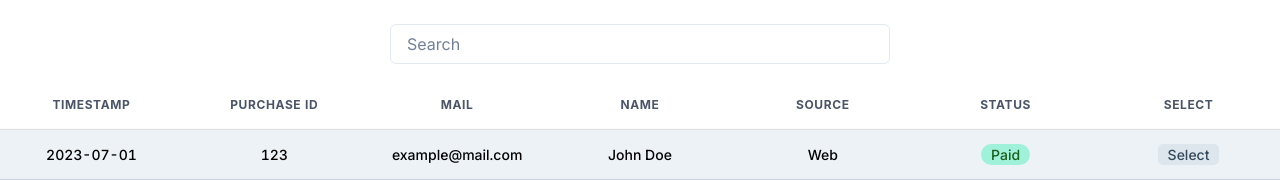
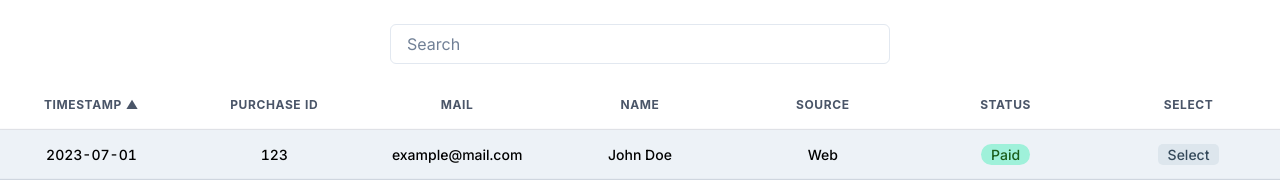
Before and after one commit to raj00anand/table, a Next.js app: page / in a window 1280 px wide. Both pictures are taken after a click on the element "TIMESTAMP". Shown: the top 180 px of the page. Built offline with nearby package versions, Linux system fonts and the light colour scheme.

Commit message:
added sorting funtionality

```diff
--- a/src/app/DataTable.tsx
+++ b/src/app/DataTable.tsx
@@ -12,12 +12,17 @@ type DataTableProps = {
 const DataTable: React.FC<DataTableProps> = ({ headers, rows, pagination }) => {
     const [searchValue, setSearchValue] = useState('');
     const [currentPage, setCurrentPage] = useState(1);
+    const [sortConfig, setSortConfig] = useState<{ key: number; direction: 'ascending' | 'descending' }>({
+        key: -1,
+        direction: 'ascending',
+      });
 
     const pageSize = 10;
 
     useEffect(() => {
         setSearchValue('');
         setCurrentPage(1);
+        setSortConfig({ key: -1, direction: 'ascending' });
       }, []);
 
       const handleSearchChange = (e: React.ChangeEvent<HTMLInputElement>) => {
@@ -25,11 +30,31 @@ const DataTable: React.FC<DataTableProps> = ({ headers, rows, pagination }) => {
         setCurrentPage(1);
       };
 
+      const handleSort = (key: number) => {
+        let direction: 'ascending' | 'descending' = 'ascending';
+        if (sortConfig.key === key && sortConfig.direction === 'ascending') {
+          direction = 'descending';
+        }
+        setSortConfig({ key, direction });
+      };
+
     const filteredRows = rows.filter((row) =>
         row.some((cell) => String(cell).toLowerCase().includes(searchValue.toLowerCase()))
     );
 
-    const totalRows = filteredRows.length;
+    const sortedRows = [...filteredRows].sort((a, b) => {
+        const aValue = a[sortConfig.key];
+        const bValue = b[sortConfig.key];
+        if (aValue < bValue) {
+          return sortConfig.direction === 'ascending' ? -1 : 1;
+        }
+        if (aValue > bValue) {
+          return sortConfig.direction === 'ascending' ? 1 : -1;
+        }
+        return 0;
+      });
+
+    const totalRows = sortedRows.length;
     const totalPages = Math.ceil(totalRows / pageSize);
     pagination = totalPages > 1;
 
@@ -47,7 +72,7 @@ const DataTable: React.FC<DataTableProps> = ({ headers, rows, pagination }) => {
 
       const startIndex = (currentPage - 1) * pageSize;
       const endIndex = startIndex + pageSize;
-      const visibleRows = filteredRows.slice(startIndex, endIndex);
+      const visibleRows = sortedRows.slice(startIndex, endIndex);
 
     const rowColors = useColorModeValue(['white', 'white'], ['gray.700', 'gray.800']);
   return (
@@ -65,9 +90,13 @@ const DataTable: React.FC<DataTableProps> = ({ headers, rows, pagination }) => {
                 p={2}
                 textAlign="center"
                 h="50px"
+                onClick={() => handleSort(index)}
                 cursor="pointer"
               >
                 {header}
+                {sortConfig.key === index && (
+                  <span>{sortConfig.direction === 'ascending' ? ' ▲' : ' ▼'}</span>
+                )}
               </Th>
             ))}
           </Tr>
```
